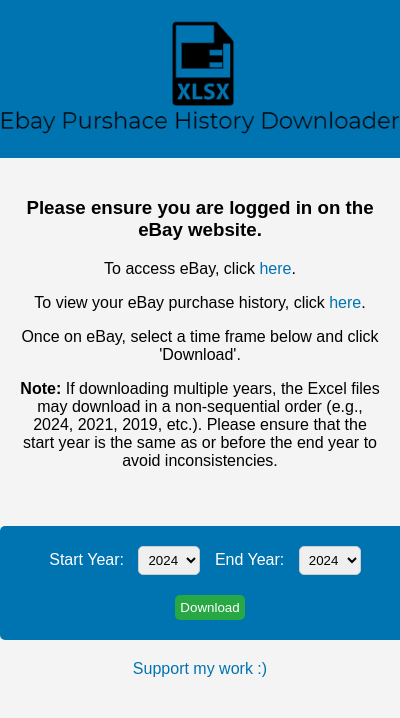
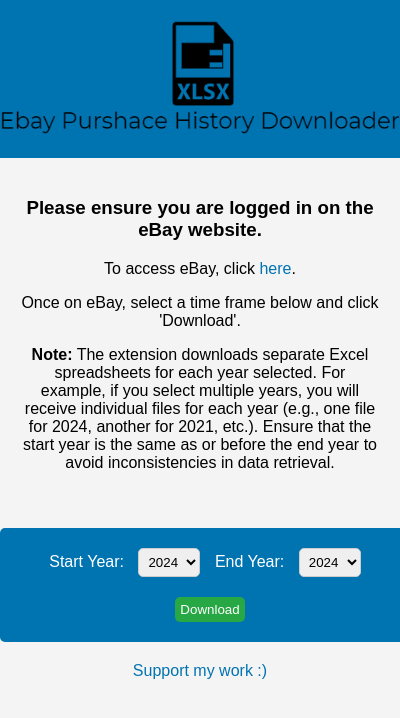
Before and after one commit to Greensahil/EbayHistoryChromeExtension, a browser extension: page Ebay_PurchaseHistory_Downloader/popup.html in a window 400 px wide. Drawn offline with Linux system fonts and the light colour scheme.

Commit message:
change verbiage

```diff
--- a/Ebay_PurchaseHistory_Downloader/popup.html
+++ b/Ebay_PurchaseHistory_Downloader/popup.html
@@ -66,10 +66,11 @@
       <div class="content">
          <h3>Please ensure you are logged in on the eBay website.</h3>
          <p>To access eBay, click <a href="https://www.ebay.com/" target="_blank">here</a>.</p>
-         <p>To view your eBay purchase history, click <a href="https://www.ebay.com/myb/PurchaseHistory" target="_blank">here</a>.</p>
+
          <p>Once on eBay, select a time frame below and click 'Download'.</p>
-         <p><strong>Note:</strong> If downloading multiple years, the Excel files may download in a non-sequential order (e.g., 2024, 2021, 2019, etc.). Please ensure that the start year is the same as or before the end year to avoid inconsistencies.</p>
+         <p><strong>Note:</strong> The extension downloads separate Excel spreadsheets for each year selected. For example, if you select multiple years, you will receive individual files for each year (e.g., one file for 2024, another for 2021, etc.). Ensure that the start year is the same as or before the end year to avoid inconsistencies in data retrieval.</p>
       </div>
+
 
       <div class="infoSection">
          <label for="startYear">Start Year:</label>
```
